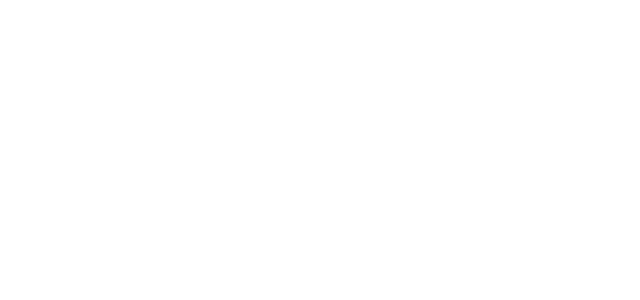
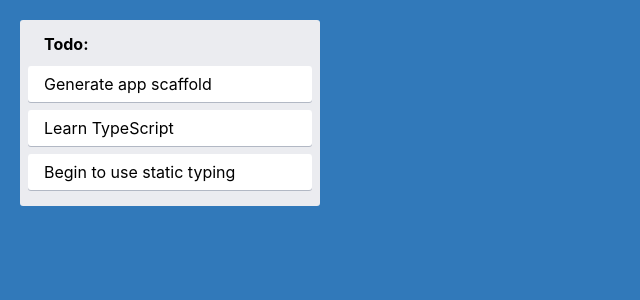
Before and after one commit to MohAhm/trello-clone, a React (Create React App) app: page / in a window 1280 px wide. Shown: the top 300 px of the page, without its empty margins (0-640 px from the left). Built offline with nearby package versions, Linux system fonts and the light colour scheme.

Commit message:
Create column and card components

```diff
--- a/package.json
+++ b/package.json
@@ -12,7 +12,8 @@
     "@types/react-dom": "^18.0.5",
     "react": "^18.2.0",
     "react-dom": "^18.2.0",
-    "react-scripts": "5.0.1",
+    "react-scripts": "^5.0.1",
+    "styled-components": "^5.3.5",
     "typescript": "^4.7.4",
     "web-vitals": "^2.1.4"
   },
@@ -39,5 +40,8 @@
       "last 1 firefox version",
       "last 1 safari version"
     ]
+  },
+  "devDependencies": {
+    "@types/styled-components": "^5.1.25"
   }
 }
--- a/src/App.tsx
+++ b/src/App.tsx
@@ -1,3 +1,10 @@
+import { Column } from "./components/Column";
+import { AppContainer } from "./styles";
+
 export const App = () => {
-  return null;
+  return (
+    <AppContainer>
+      <Column text="Todo:" />
+    </AppContainer>
+  );
 };
--- /dev/null
+++ b/src/components/Card.tsx
@@ -0,0 +1,9 @@
+import { CardContainer } from "../styles";
+
+type CardProps = {
+  text: string;
+};
+
+export const Card = ({ text }: CardProps) => {
+  return <CardContainer>{text}</CardContainer>;
+};
--- /dev/null
+++ b/src/components/Column.tsx
@@ -0,0 +1,17 @@
+import { ColumnContainer, ColumnTitle } from "../styles";
+import { Card } from "./Card";
+
+type ColumnProps = {
+  text: string;
+};
+
+export const Column = ({ text }: ColumnProps) => {
+  return (
+    <ColumnContainer>
+      <ColumnTitle>{text}</ColumnTitle>
+      <Card text="Generate app scaffold" />
+      <Card text="Learn TypeScript" />
+      <Card text="Begin to use static typing" />
+    </ColumnContainer>
+  );
+};
--- /dev/null
+++ b/src/styles.ts
@@ -0,0 +1,36 @@
+import styled from 'styled-components'
+
+export const AppContainer = styled.div`
+  align-items: flex-start;
+  background-color: #3179ba;
+  display: flex;
+  flex-direction: row;
+  height: 100%;
+  padding: 20px;
+  width: 100%;
+`
+
+export const ColumnContainer = styled.div`
+  background-color: #ebecf0;
+  width: 300px;
+  min-height: 40px;
+  margin-right: 20px;
+  border-radius: 3px;
+  padding: 8px 8px;
+  flex-grow: 0;
+`
+
+export const ColumnTitle = styled.div`
+  padding: 6px 16px 12px;
+  font-weight: bold;
+`
+
+export const CardContainer = styled.div`
+  background-color: #fff;
+  cursor: pointer;
+  margin-bottom: 0.5rem;
+  padding: 0.5rem 1rem;
+  max-width: 300px;
+  border-radius: 3px;
+  box-shadow: #091e4240 0px 1px 0px 0px;
+`
```
Also changed, not shown: 1 other file (tests, documents, lock files or other folders).
